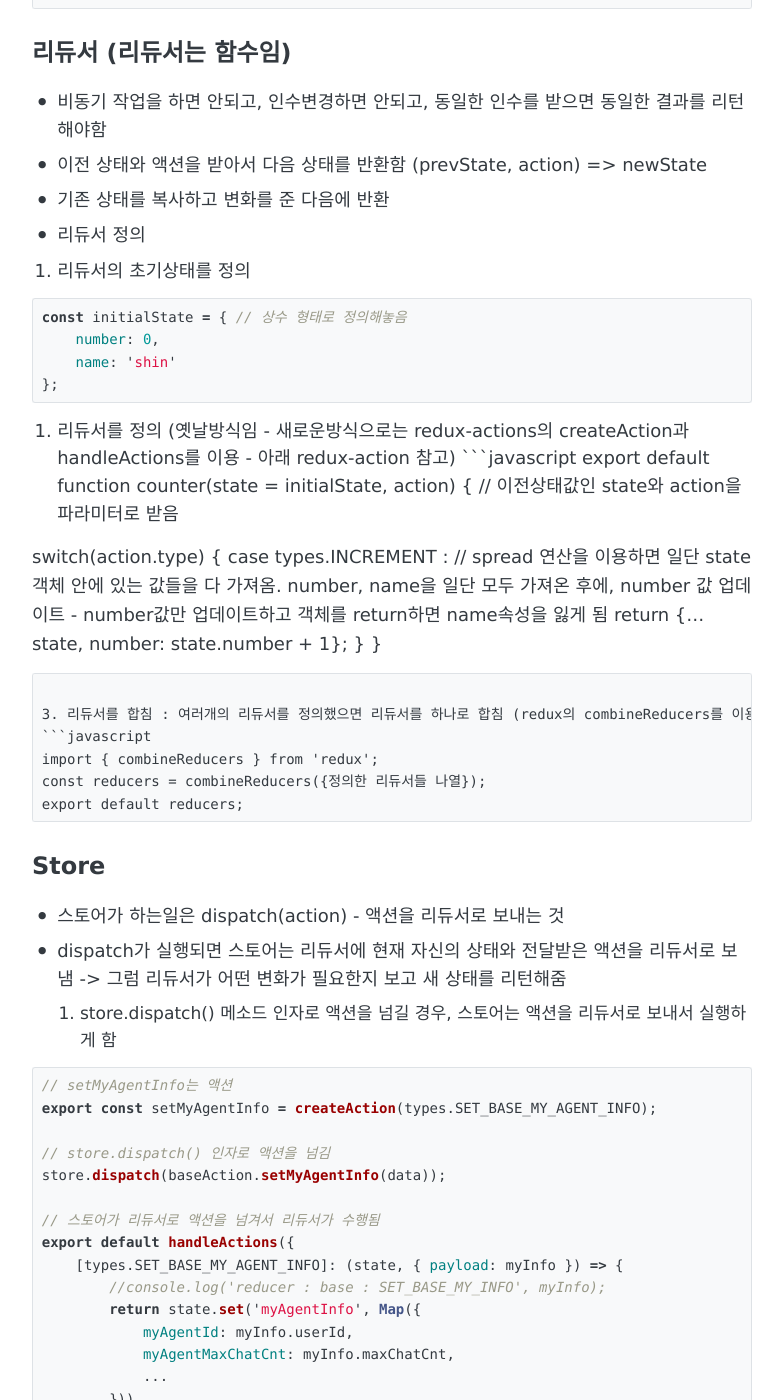
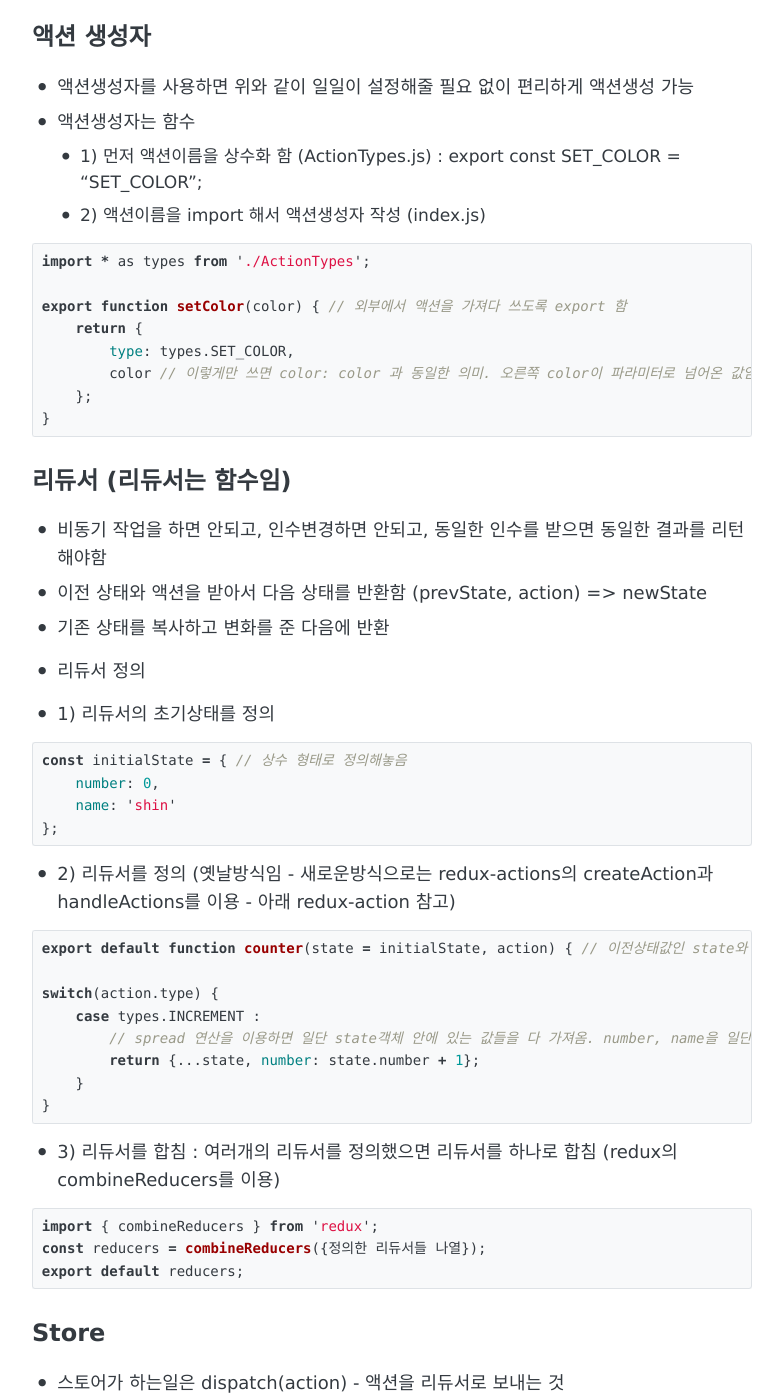
Before and after one commit to shinkwangwon/shinkwangwon.github.io, a Jekyll site: the page built from _posts/2020-01-28-react-basic.md, in a window 1280 px wide and 1400 px high, scrolled down 5973 px. Shown: the whole window, without its empty margins (248-1031 px from the left). Built offline with Jekyll 4.4.1, drawn with Linux system fonts in a browser that asks for light colours; some of the changed text lies outside the part shown.

Commit message:
react basic

````diff
--- a/_posts/2020-01-28-react-basic.md
+++ b/_posts/2020-01-28-react-basic.md
@@ -22,7 +22,7 @@
 - 참고 JSX 문법 규칙 https://react-anyone.vlpt.us/03.html
 - HTML이랑 비슷해보이지만 javascript로 변환됨
 - 규칙이 몇가지 있음
-  * 태그는 꼭 닫혀있어야 함 ex: <div> 태그를 열었으면 반드시 </div> 로 닫아주어야 함. <input type="text"> 에서 실수를 많이함 <input type="text"/> 이렇게 self closingTag 를 붙이도록 함
+  * 태그는 꼭 닫혀있어야 함 ex: \<div\> 태그를 열었으면 반드시 \</div\> 로 닫아주어야 함. \<input type="text"\> 에서 실수를 많이함 \<input type="text"/\> 이렇게 self closingTag 를 붙이도록 함
   * 두개 이상의 엘리먼트는 무조건 하나의 엘리먼트로 감싸져 있어야 함
   * JSX 안에서 자바스크립트 값 사용할 때는 {} 를 이용
   * render() 메소드에서는 반드시 jsx를 리턴해줘야함
@@ -223,7 +225,7 @@
 - 기존 상태를 복사하고 변화를 준 다음에 반환
 - 리듀서 정의
 
-1. 리듀서의 초기상태를 정의
+- 1) 리듀서의 초기상태를 정의
 
 ```javascript
 const initialState = { // 상수 형태로 정의해놓음
@@ -232,7 +234,8 @@
 };
 ```
 
-2. 리듀서를 정의 (옛날방식임 - 새로운방식으로는 redux-actions의 createAction과 handleActions를 이용 - 아래 redux-action 참고)
+- 2) 리듀서를 정의 (옛날방식임 - 새로운방식으로는 redux-actions의 createAction과 handleActions를 이용 - 아래 redux-action 참고)
+
 ```javascript
 export default function counter(state = initialState, action) { // 이전상태값인 state와 action을 파라미터로 받음
 
@@ -244,7 +247,8 @@
 }
 ```
 
-3. 리듀서를 합침 : 여러개의 리듀서를 정의했으면 리듀서를 하나로 합침 (redux의 combineReducers를 이용)
+- 3) 리듀서를 합침 : 여러개의 리듀서를 정의했으면 리듀서를 하나로 합침 (redux의 combineReducers를 이용)
+
 ```javascript
 import { combineReducers } from 'redux';
 const reducers = combineReducers({정의한 리듀서들 나열});
@@ -256,7 +260,7 @@
 ## Store
 - 스토어가 하는일은 dispatch(action) - 액션을 리듀서로 보내는 것
 - dispatch가 실행되면 스토어는 리듀서에 현재 자신의 상태와 전달받은 액션을 리듀서로 보냄 -> 그럼 리듀서가 어떤 변화가 필요한지 보고 새 상태를 리턴해줌
-1. store.dispatch() 메소드 인자로 액션을 넘길 경우, 스토어는 액션을 리듀서로 보내서 실행하게 함
+- 1) store.dispatch() 메소드 인자로 액션을 넘길 경우, 스토어는 액션을 리듀서로 보내서 실행하게 함
 
 ```javascript
 // setMyAgentInfo는 액션
@@ -278,7 +282,7 @@
 }, initialState)
 ```
 
-2. store.dispatch() 메소드 인자로 함수를 넘길 경우, redux-chunk 미들웨어가 함수인것을 인지하여 dispatch, getState를 넣어서 실행해줌
+- 2) store.dispatch() 메소드 인자로 함수를 넘길 경우, redux-chunk 미들웨어가 함수인것을 인지하여 dispatch, getState를 넣어서 실행해줌
 
 ```javascript
 // store.dispatch() 인자로 함수를 넘김
@@ -358,7 +362,7 @@
 
 ## react-redux
 - react-redux가 제공하는 기능중 하나인 Provider 컴포넌트
-- <Provider> : provider 컴포넌트는 connect() 함수를 사용하여 "연결(connect)"할 수 있도록 앱의 store를 "제공(provide)"함. (Provider 는 컴포넌트에서 리덕스를 사용하도록 서비스를 제공해줌)
+- Provider 컴포넌트는 connect() 함수를 사용하여 "연결(connect)"할 수 있도록 앱의 store를 "제공(provide)"함. (Provider 는 컴포넌트에서 리덕스를 사용하도록 서비스를 제공해줌)
 
 ```javascript
 ReactDOM.render(
````
Also changed, not shown: other parts of _posts/2020-01-28-react-basic.md (+2 -0 lines), assets/posts/20200210/react_lifecycle.png (added).
